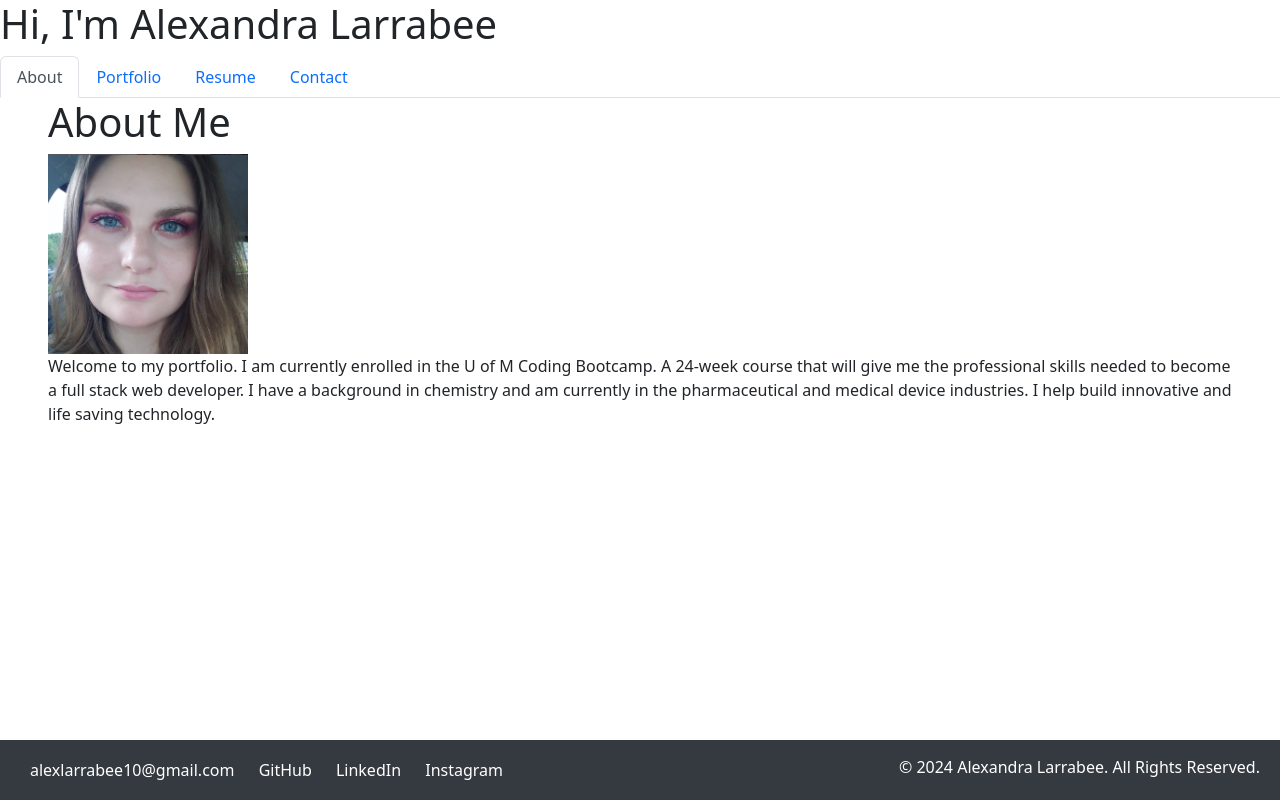
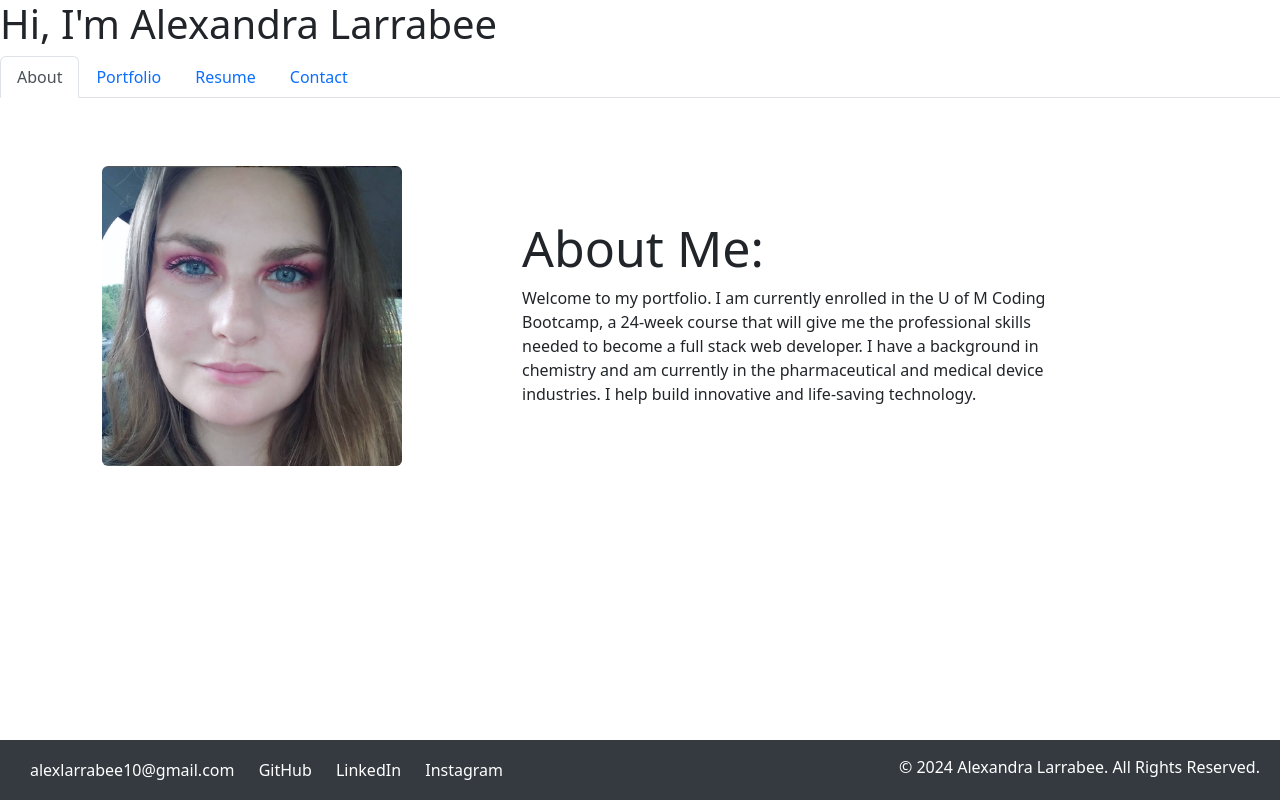
Before and after one commit to alarrabee/react-portfolio, a React (Vite) app in the folder portfolio/: page / in a window 1280 px wide. Built offline with nearby package versions, Linux system fonts and the light colour scheme.

Commit message:
styles for about page

```diff
--- a/portfolio/src/components/pages/About.jsx
+++ b/portfolio/src/components/pages/About.jsx
@@ -1,12 +1,45 @@
-import profilePic from '../../assets/profpic.png'
+
+import React from 'react';
+import profilePic from '../../assets/profpic.png';
+import 'bootstrap/dist/css/bootstrap.min.css';
+
+const styles = {
+    titleStyle: {
+        fontSize: '50px',
+    },
+    container: {
+        display: 'flex',
+        justifyContent: 'space-between',
+        alignItems: 'center',
+        width: '100%',
+        padding: '20px',
+        flexDirection: 'row',
+    },
+    image: {
+        width: '300px',
+        height: 'auto',
+        marginRight: '20px',
+    },
+    text: {
+        marginLeft: '100px',
+        marginRight: '100px',
+    },
+};
+
 export default function About() {
     return (
-      <div>
-        <h1>About Me</h1>
-        <img src={profilePic} alt="Description of the image" className="about-image" height="200"/>
-        <p>
-        Welcome to my portfolio. I am currently enrolled in the U of M Coding Bootcamp. A 24-week course that will give me the professional skills needed to become a full stack web developer. I have a background in chemistry and am currently in the pharmaceutical and medical device industries. I help build innovative and life saving technology.
-        </p>
-      </div>
+        <div className="container mt-5">
+            <div style={styles.container}>
+                <img
+                    src={profilePic}
+                    alt="Description of the image"
+                    className="img-fluid rounded"
+                    style={styles.image}
+                />
+                <p style={styles.text}>
+                    <span style={styles.titleStyle}>About Me:</span><br></br>Welcome to my portfolio. I am currently enrolled in the U of M Coding Bootcamp, a 24-week course that will give me the professional skills needed to become a full stack web developer. I have a background in chemistry and am currently in the pharmaceutical and medical device industries. I help build innovative and life-saving technology.
+                </p>
+            </div>
+        </div>
     );
-  }
+}
```
